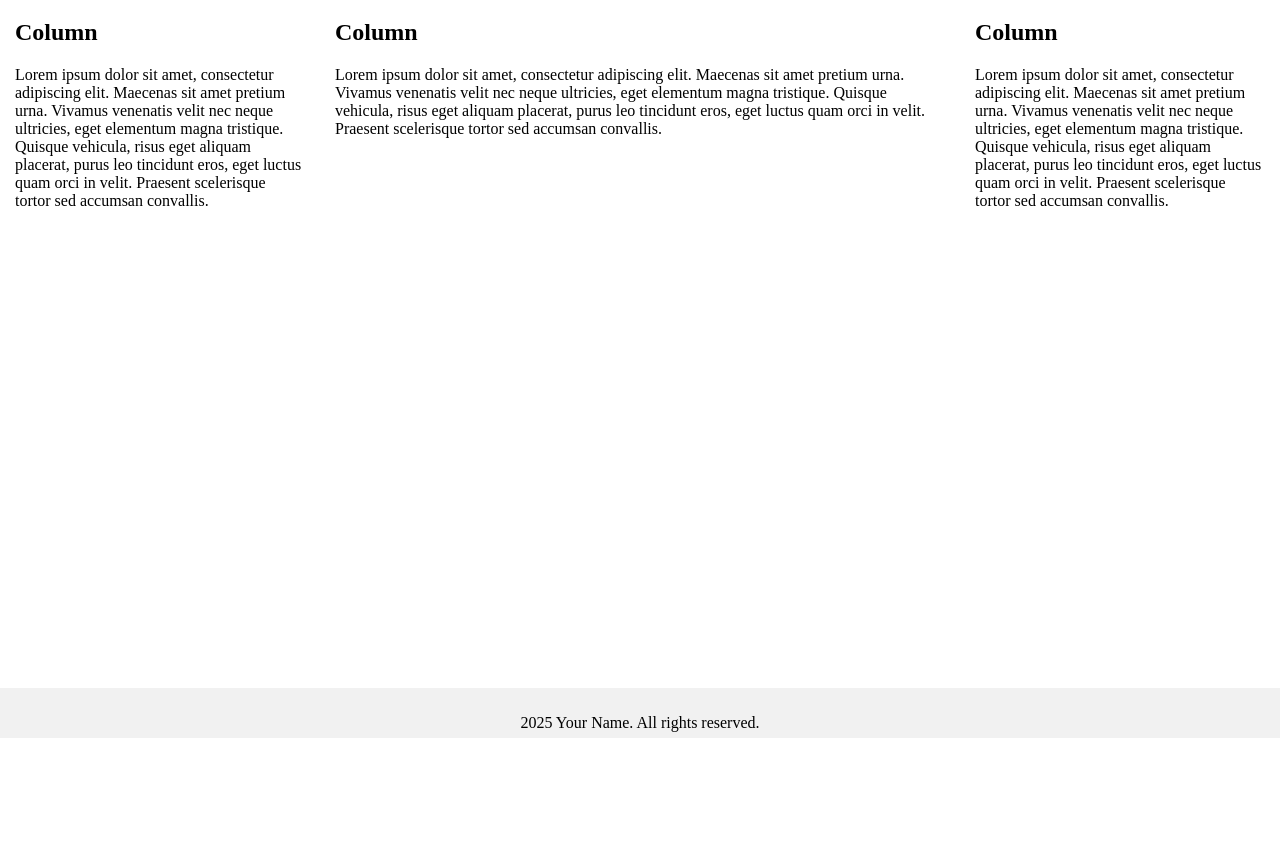
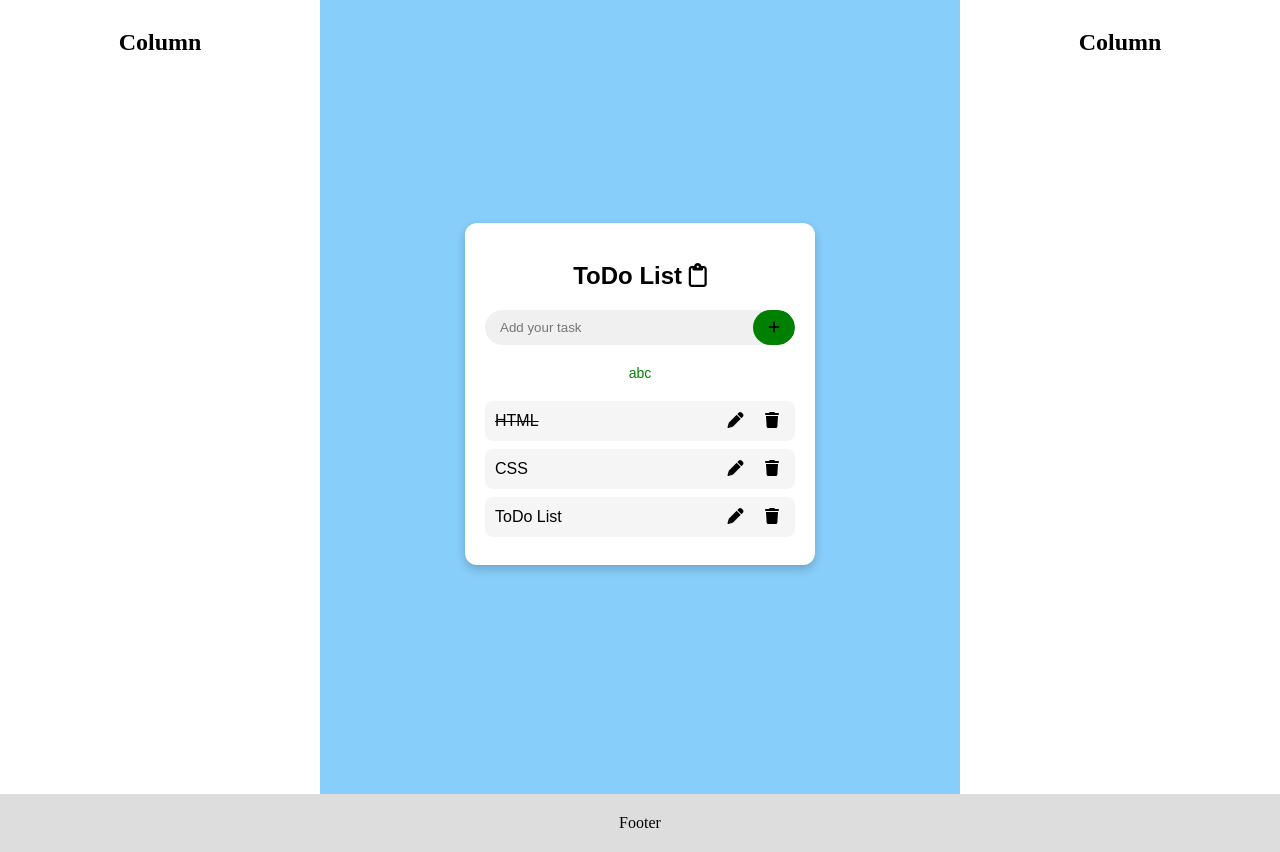
Before and after one commit to donam1705/my-first-repo, a plain HTML site: page hello.html in a window 1280 px wide. Shown: the part 62-914 px from the top of the page. Before the commit the page ends 800 px from the top, so only its background shows below. Drawn offline with Linux system fonts and the light colour scheme.

Commit message:
Cập nhật nội dung file

```diff
--- a/hello.css
+++ b/hello.css
@@ -9,6 +9,7 @@ body {
 
 .header-nav {
     display: flex;
+    padding: 5px 20px;
     align-items: center;
     background: #333;
 }
@@ -21,8 +22,9 @@ body {
 }
 
 input[type=text] {
-    width: 180px;
-    margin-right: 20px;
+    width: calc(100% - 40px);
+    margin-right:
+     20px;
     padding: 8px 12px;
     border-radius: 5px;
     border: 1px solid #ccc;
@@ -30,9 +32,11 @@ input[type=text] {
 
 .topnav {
     flex: 1;
-    justify-content: center;
+    justify-content: space-evenly;
     background: none;
     display: flex;
+    flex-wrap: wrap;
+    gap: 50px;
 }
 
 .topnav a {
@@ -52,10 +56,18 @@ input[type=text] {
   float: left;
   width: 25%;
   padding: 15px;
+  min-height: 100vh;
+  box-sizing: border-box;
 }
 
 .column:nth-child(2){
+    background: #87cefa;
+    font-family: Arial, sans-serif;
+    display: flex;
+    justify-content: center;
+    align-items: center;
     width: 50%;
+    min-height: 100vh;
 }
 
 .row::after {
@@ -64,18 +76,119 @@ input[type=text] {
   clear: both;
 }
 
-footer{
-    width: 100%;
-    height: 50px;
-    background-color: #F1F1F1;
-    text-align: center;
-    padding: 10px;
-    position: fixed;
-    bottom: 0;
+.app {
+  background: white;
+  padding: 20px;
+  border-radius: 12px;
+  width: 350px;
+  box-shadow: 0 4px 10px rgba(0,0,0,0.2);
 }
 
-@media screen and (max-width:600px) {
-  .column {
-    width: 100%;
-  }
+h2 {
+  text-align: center;
+  margin-bottom: 20px;
 }
+
+.inputBox {
+  display: flex;
+  align-items: center;
+  background: #f0f0f0;
+  border-radius: 50px;
+  overflow: hidden;
+  margin-bottom: 20px;
+}
+
+.inputBox input {
+  flex: 1;
+  border: none;
+  outline: none;
+  padding: 10px 15px;
+  background: transparent;
+}
+
+.inputBox button {
+  background: green;
+  color: black;
+  border-radius: 50px;
+  border: none;
+  padding: 10px 15px;
+  cursor: pointer;
+}
+
+#message {
+  text-align: center;
+  color: green;
+  margin: 0 0 20px;
+  font-size: 14px;
+}
+
+ul {
+  list-style: none;
+  padding: 0;
+  margin: 0;
+}
+
+li {
+  background: #f5f5f5;
+  margin: 8px 0;
+  padding: 10px;
+  border-radius: 8px;
+  display: flex;
+  justify-content: space-between;
+  align-items: center;
+  cursor: pointer;
+}
+
+li:first-child span {
+  text-decoration: line-through;
+}
+
+li button {
+  background: none;
+  border: none;
+  cursor: pointer;
+  font-size: 16px;
+  margin-left: 5px;
+}
+
+.footer {
+  padding: 20px;
+  text-align: center;
+  background: #ddd;
+}
+
+@media (max-width: 600px) {
+    .column {
+        width: 100%;
+    }
+
+    .header-nav {
+        align-items: center;
+    }
+
+    .topnav {
+        gap: 10px;
+    }
+
+    .column:nth-child(2) {
+        width: 100%;
+        min-height: auto;
+    }
+
+}
+
+@media (max-width: 768px) {
+    .column {
+        width: 50%;
+    }
+
+    .topnav {
+        gap: 20px;
+    }
+
+    .column:nth-child(2) {
+        width: 100%;
+        min-height: auto;
+    }
+
+}
--- a/hello.html
+++ b/hello.html
@@ -3,6 +3,7 @@
 <head>
     <meta charset="UTF-8">
     <meta name="viewport" content="width=device-width, initial-scale=1.0">
+    <link rel="stylesheet" href="https://cdnjs.cloudflare.com/ajax/libs/font-awesome/6.5.0/css/all.min.css">
     <link rel="stylesheet" href="hello.css">
     <title>Hello</title>
 </head>
@@ -25,22 +26,50 @@
     <div class="row">
         <div class="column">
             <h2>Column</h2>
-            <p>Lorem ipsum dolor sit amet, consectetur adipiscing elit. Maecenas sit amet pretium urna. Vivamus venenatis velit nec neque ultricies, eget elementum magna tristique. Quisque vehicula, risus eget aliquam placerat, purus leo tincidunt eros, eget luctus quam orci in velit. Praesent scelerisque tortor sed accumsan convallis.</p>
+        </div>
+
+        <div class="column">
+            <div class="app">
+                <h2>ToDo List <i class="fa-regular fa-clipboard"></i></h2>
+
+                <div class="inputBox">
+                <input type="text" id="todoInput" placeholder="Add your task">
+                <button id="addBtn"><i class="fa-solid fa-plus"></i></button>
+                </div>
+
+                <p id="message"> abc </p>
+
+                <ul id="todoList">
+                <li>
+                    <span>HTML</span>
+                    <div>
+                    <button><i class="fa-solid fa-pen"></i></button>
+                    <button><i class="fa-solid fa-trash"></i></button>
+                    </div>
+                </li>
+                <li>
+                    <span>CSS</span>
+                    <div>
+                    <button><i class="fa-solid fa-pen"></i></button>
+                    <button><i class="fa-solid fa-trash"></i></button>
+                    </div>
+                </li>
+                <li>
+                    <span>ToDo List</span>
+                    <div>
+                    <button><i class="fa-solid fa-pen"></i></button>
+                    <button><i class="fa-solid fa-trash"></i></button>
+                    </div>
+                </li>
+                </ul>
+            </div>
         </div>
 
         <div class="column">
             <h2>Column</h2>
-            <p>Lorem ipsum dolor sit amet, consectetur adipiscing elit. Maecenas sit amet pretium urna. Vivamus venenatis velit nec neque ultricies, eget elementum magna tristique. Quisque vehicula, risus eget aliquam placerat, purus leo tincidunt eros, eget luctus quam orci in velit. Praesent scelerisque tortor sed accumsan convallis.</p>
-        </div>
-
-        <div class="column">
-            <h2>Column</h2>
-            <p>Lorem ipsum dolor sit amet, consectetur adipiscing elit. Maecenas sit amet pretium urna. Vivamus venenatis velit nec neque ultricies, eget elementum magna tristique. Quisque vehicula, risus eget aliquam placerat, purus leo tincidunt eros, eget luctus quam orci in velit. Praesent scelerisque tortor sed accumsan convallis.</p>
         </div>
     </div>
 
-    <footer>
-        <p> 2025 Your Name. All rights reserved.</p>
-    </footer>
+    <div class="footer">Footer</div>
 </body>
 </html>
--- a/style.css
+++ /dev/null
@@ -1,99 +0,0 @@
-body {
-  background: #87cefa;
-  font-family: Arial, sans-serif;
-  display: flex;
-  justify-content: center;
-  align-items: center;
-  height: 100vh;
-}
-
-.app {
-  background: white;
-  padding: 20px;
-  border-radius: 12px;
-  width: 350px;
-  box-shadow: 0 4px 10px rgba(0,0,0,0.2);
-}
-
-h2 {
-  text-align: center;
-  margin-bottom: 20px;
-}
-
-.inputBox {
-  display: flex;
-  align-items: center;
-  background: #f0f0f0;
-  border-radius: 50px;
-  overflow: hidden;
-  margin-bottom: 20px;
-}
-
-.inputBox input {
-  flex: 1;
-  border: none;
-  outline: none;
-  padding: 10px 15px;
-  background: transparent;
-}
-
-.inputBox button {
-  background: green;
-  color: black;
-  border-radius: 50px;
-  border: none;
-  padding: 10px 15px;
-  cursor: pointer;
-}
-
-#message {
-  text-align: center;
-  color: green;
-  margin: 0 0 20px;
-  font-size: 14px;
-}
-
-ul {
-  list-style: none;
-  padding: 0;
-  margin: 0;
-}
-
-li {
-  background: #f5f5f5;
-  margin: 8px 0;
-  padding: 10px;
-  border-radius: 8px;
-  display: flex;
-  justify-content: space-between;
-  align-items: center;
-  cursor: pointer;
-}
-
-li:first-child span {
-  text-decoration: line-through;
-}
-
-li button {
-  background: none;
-  border: none;
-  cursor: pointer;
-  font-size: 16px;
-  margin-left: 5px;
-}
-
-@media(min-width: 870px) {
-  .app {
-    width: 500px;
-  }
-}
-@media(max-width: 350px) {
-  body {
-    padding: 10px;
-  }
-
-  .app {
-    width: 100%;
-    box-sizing: border-box;
-  }
-}
```
Also changed, not shown: index.html (deleted, +0 -48 lines).
